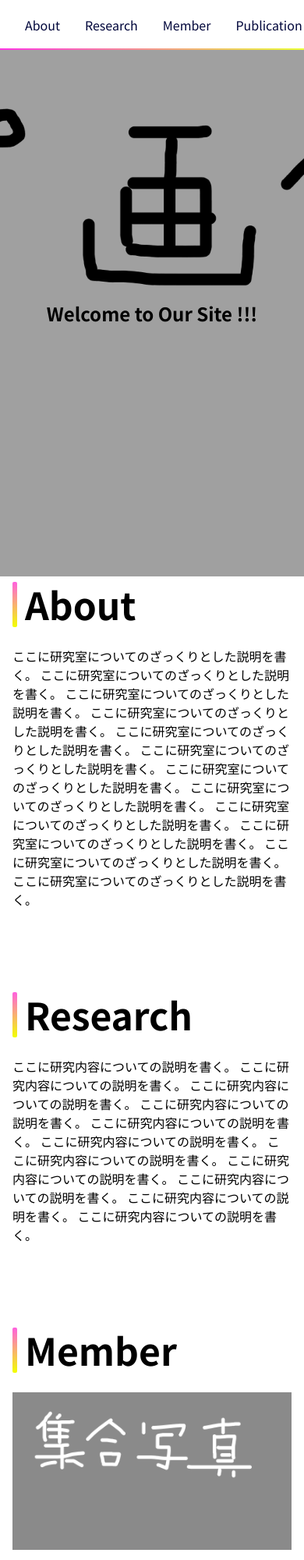
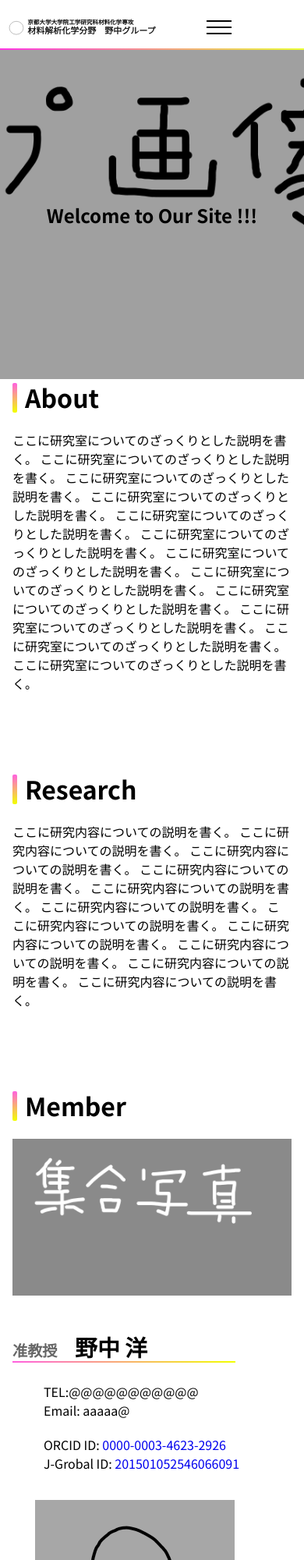
Before and after one commit to zuragooro/NonakaGroup_Website, a plain HTML site: page index.html in a window 390 px wide. Shown: the top 2000 px of the page at 78% size. Drawn offline with Linux system fonts and the light colour scheme; some packages are replaced by stand-ins of ours.

Commit message:
fix_responsive

```diff
--- a/css/header.css
+++ b/css/header.css
@@ -17,7 +17,7 @@
     display: flex;
     align-items: center;
     justify-content: space-between;
-    padding: 0 2rem;
+    padding: 0rem 2rem 0rem 0.5rem;
     z-index: 3000;
 }
 
@@ -72,3 +72,50 @@
         rgba(229, 255, 0, 0.8)
     )
 }
+
+.hamburger {
+  display: none;
+  width: 32px;
+  height: 24px;
+  background: none;
+  border: none;
+  cursor: pointer;
+}
+
+.hamburger span {
+  display: block;
+  height: 2px;
+  background: #000;
+  margin: 6px 0;
+}
+
+@media (max-width: 768px) {
+    /* ロゴ */
+  .header_logo_wrap {
+    width: 50vw;
+  }
+
+  .header_logo {
+    width: 100%;
+    height: auto;
+    object-fit: contain;
+  }
+
+  /* ハンバーガー */
+  .hamburger {
+    display: block;
+  }
+
+  /* ナビ：閉じている状態 */
+  .header nav ul.header_nav {
+    display: none;
+    flex-direction: column;
+    gap: 8px;
+    margin-top: 8px;
+  }
+
+  /* ナビ：開いた状態 */
+  .header nav ul.header_nav.is-open {
+    display: flex;
+  }
+}
--- a/css/home.css
+++ b/css/home.css
@@ -39,10 +39,6 @@
 .fadein.is-show{
   opacity: 1;
   transform: translateX(0);
-}
-
-.home_about{
-  margin: 0px 60px 0px;
 }
 
 .container{
@@ -148,3 +144,39 @@
   list-style: none;
   padding:0;
 }
+
+@media (max-width: 768px) {
+  .home_hero {
+    height: 50vh;
+  }
+
+  .home h2 {
+  font-size: 2rem;
+  }
+
+  .professor-grid {
+    grid-template-columns: 1fr;
+    gap: 20px;
+  }
+
+  .professor-photo {
+    justify-self: center;
+  }
+
+  .professor-name {
+    font-size: 1.8rem;
+  }
+
+  .role {
+    font-size: 1.2rem;
+    margin-right: 1rem;
+  }
+
+  .member-grid {
+    grid-template-columns: 1fr;
+  }
+
+  .member-image {
+    margin-bottom: 30px;
+  }
+}
--- a/index.html
+++ b/index.html
@@ -21,11 +21,18 @@
 
     <body>
         <header class="header">
-            <h1>
+            <h1 class="header_logo_wrap">
                 <a href="./index.html"><img class="header_logo" src="./images/logo.svg" alt="ロゴ"></a>
             </h1>
+
+            <button class="hamburger" id="hamburger" aria-label="メニュー">
+                <span></span>
+                <span></span>
+                <span></span>
+            </button>
+
             <nav>
-                <ul class="header_nav">
+                <ul class="header_nav" id="headerNav">
                     <li><a href="#about">About</a></li>
                     <li><a href="#research">Research</a></li>
                     <li><a href="#member">Member</a></li>
@@ -159,4 +166,5 @@
         </footer>
 
         <script src="./js/scroll-animate.js"></script>
+        <script src="./js/hamburger.js"></script>
     </body >
--- /dev/null
+++ b/js/hamburger.js
@@ -0,0 +1,6 @@
+const hamburger = document.getElementById("hamburger");
+const nav = document.getElementById("headerNav");
+
+hamburger.addEventListener("click", () => {
+  nav.classList.toggle("is-open");
+});
```
